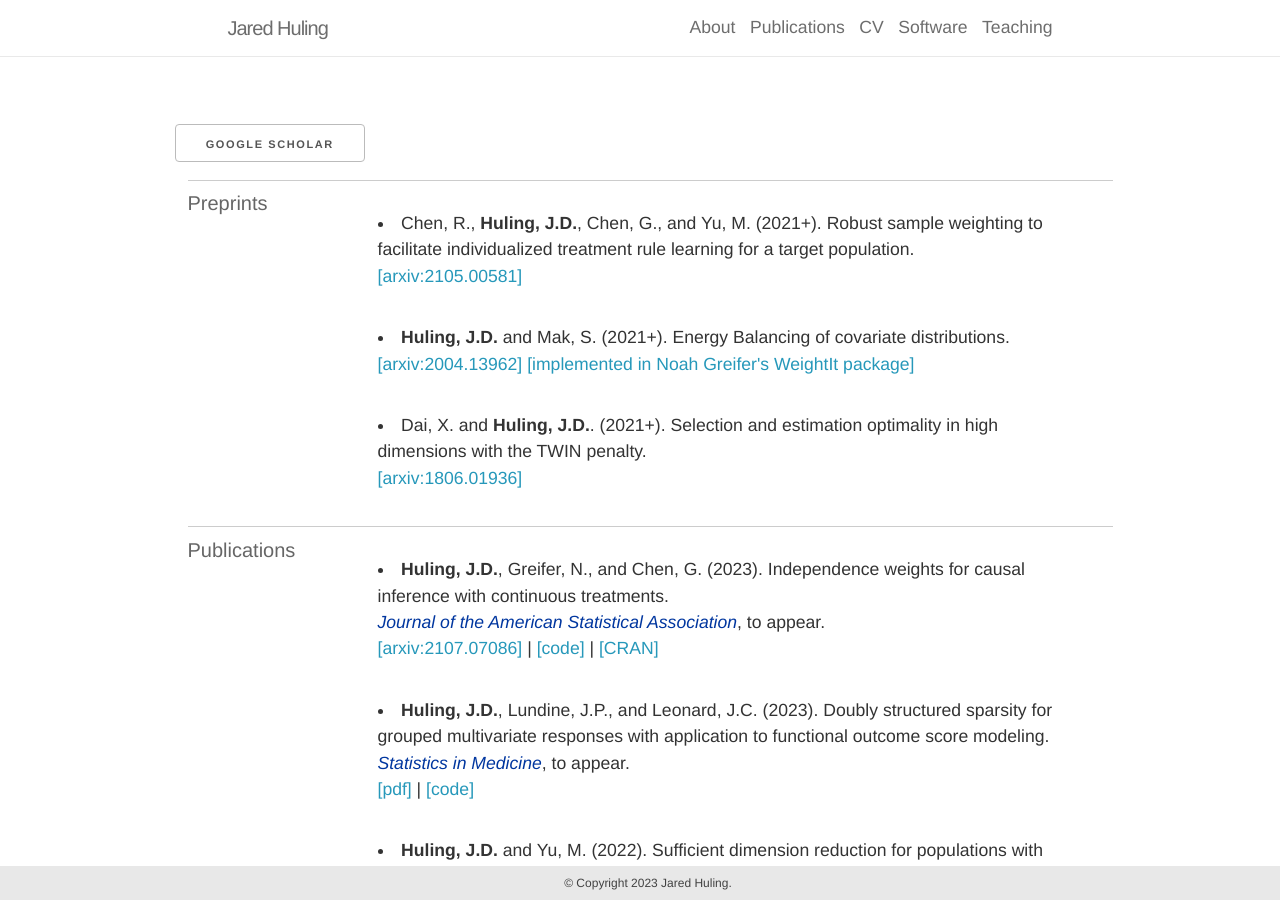
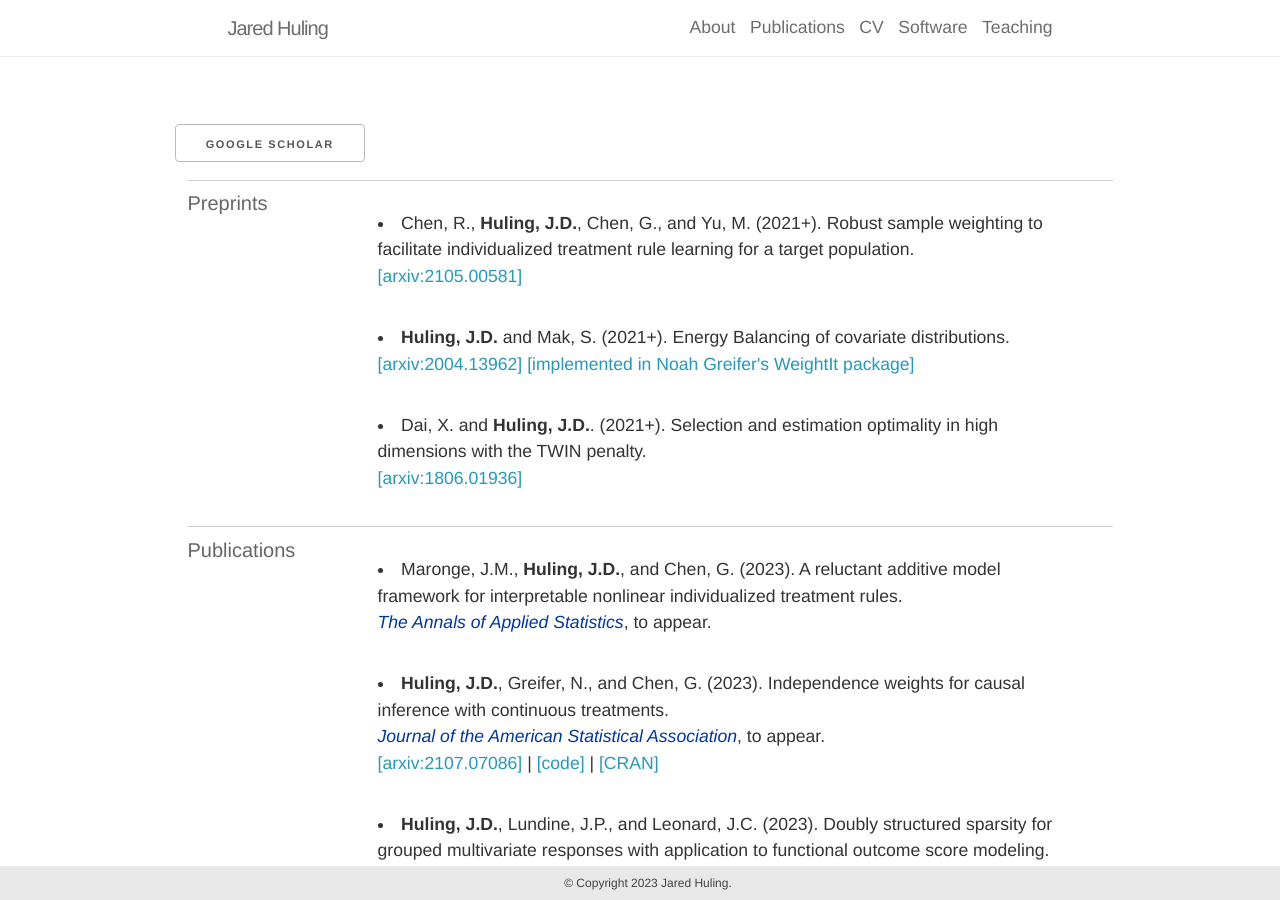
Before and after one commit to jaredhuling/jaredhuling.github.io, a Jekyll site: the page built from _pages/publications.md, in a window 1280 px wide and 900 px high. Built offline with Jekyll 4.4.1, drawn with Linux system fonts in a browser that asks for light colours; nearby versions of some CDN libraries.

Commit message:
aoas paper

```diff
--- a/_pages/publications.md
+++ b/_pages/publications.md
@@ -57,6 +57,12 @@ years: [2018, 2017, 2016]
     <div class="row">
       <div class="twelve columns">
 
+
+        <p class="bibliography">
+          Maronge, J.M., <author>Huling, J.D.</author>, and Chen, G. (2023).
+            A reluctant additive model framework for interpretable nonlinear individualized treatment rules. <br>
+            <journal>The Annals of Applied Statistics</journal>, to appear.
+        </p>
 
         <p class="bibliography">
           <author>Huling, J.D.</author>, Greifer, N., and Chen, G. (2023).
```
